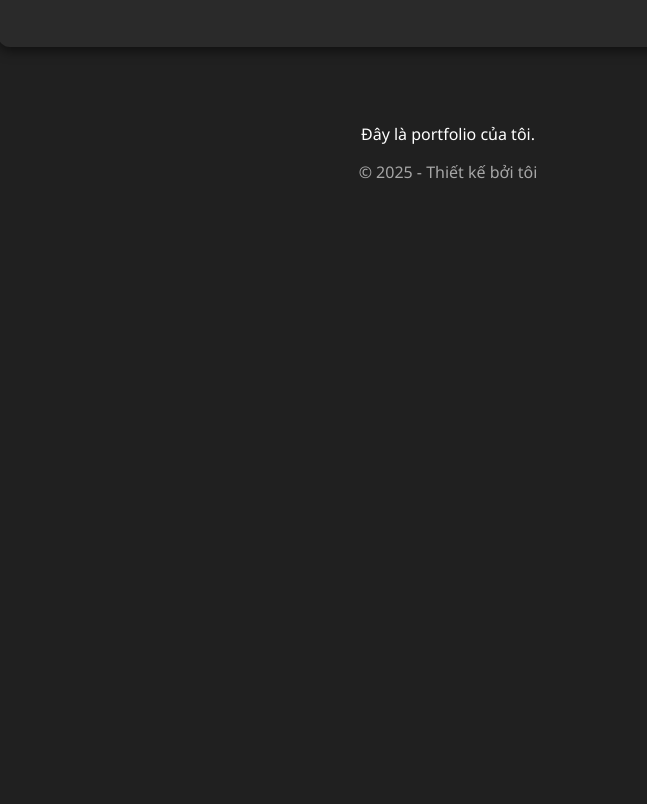
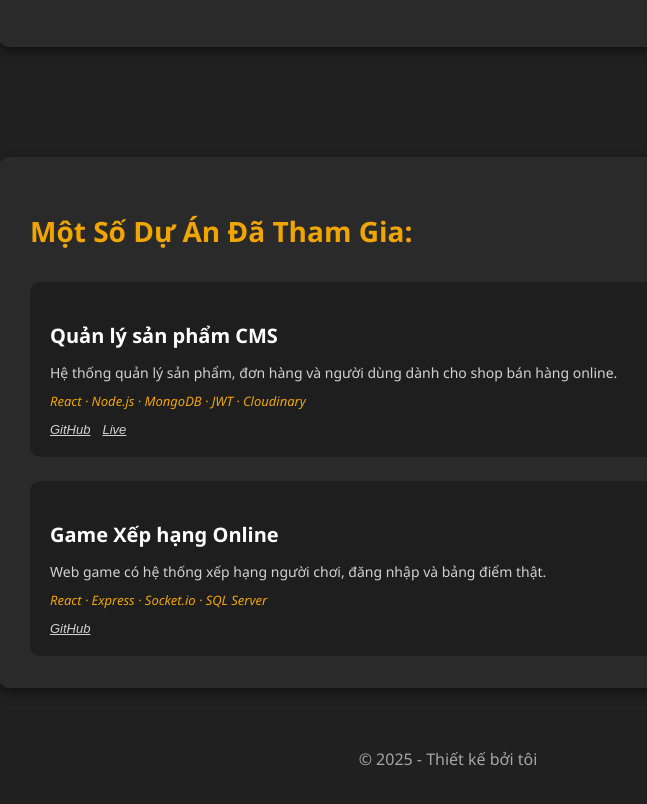
Before and after one commit to trieuhoanggiangww/Portfolio, a React (Create React App) app: page / in a window 1280 px wide. Shown: the part 660-1464 px from the top of the page, without its empty margins (192-839 px from the left). Before the commit the page ends 883 px from the top, so only its background shows below. Built offline with nearby package versions, Linux system fonts and the light colour scheme.

Commit message:
Portfolio half

```diff
--- a/src/App.js
+++ b/src/App.js
@@ -1,15 +1,26 @@
+import React, { useState, useEffect } from 'react'
 import { GlobalStyle, PageWrapper } from './App.styled'
 import About from './components/About/about.component'
 import Menu from './components/Menu/menu.component'
+import Portfolio from './components/Portfolio/portfolio.component'
 
 function App() {
+  const [isSticky, setIsSticky] = useState(false)
+
+  useEffect(() => {
+    const handleScroll = () => {
+      setIsSticky(window.scrollY > 20)
+    }
+    window.addEventListener('scroll', handleScroll)
+    return () => window.removeEventListener('scroll', handleScroll)
+  }, [])
   return (
     <>
       <GlobalStyle />
       <PageWrapper>
-        <Menu />
+        <Menu isSticky={isSticky} />
         <About />
-        <p>Đây là portfolio của tôi.</p>
+        <Portfolio />
         <footer style={{ opacity: 0.6 }}>© 2025 - Thiết kế bởi tôi</footer>
       </PageWrapper>
     </>
--- a/src/components/About/about.component.js
+++ b/src/components/About/about.component.js
@@ -15,7 +15,7 @@ import {
   CopyIcon,
 } from './about.styled'
 import Avatar from '../../assets/img/avatar.jpg'
-import { FaPhoneAlt, FaEnvelope, FaRegCopy, FaCheck } from 'react-icons/fa'
+import { FaRegCopy, FaCheck } from 'react-icons/fa'
 
 function About() {
   const phone = '0362 110 139'
--- a/src/components/About/about.styled.js
+++ b/src/components/About/about.styled.js
@@ -7,6 +7,7 @@ export const AboutSection = styled.section`
   border-radius: 12px;
   box-shadow: 0 4px 12px rgba(0, 0, 0, 0.5);
   margin: 40px auto 60px;
+  margin-top: 100px;
 `
 
 export const AboutContent = styled.div`
--- a/src/components/Menu/menu.component.js
+++ b/src/components/Menu/menu.component.js
@@ -5,16 +5,18 @@ import { FaUserCircle, FaSuitcase, FaPhoneAlt } from 'react-icons/fa'
 function scrollTo(id) {
   const target = document.getElementById(id)
   if (target) {
-    target.scrollIntoView({ behavior: 'smooth' })
-    // console.log(` Scrolled to #${id} thành công`)
-  } else {
-    // console.warn(` Không tìm thấy phần tử với id: ${id}`)
+    const y = target.getBoundingClientRect().top + window.scrollY
+    const offset = -40
+    window.scrollTo({
+      top: y + offset,
+      behavior: 'smooth',
+    })
   }
 }
 
-function Menu() {
+function Menu({ isSticky }) {
   return (
-    <MenuBar>
+    <MenuBar $sticky={isSticky}>
       <MenuItems>
         <MenuItem onClick={() => scrollTo('about')}>
           <FaUserCircle size={15} style={{ marginRight: '8px' }} />
--- a/src/components/Menu/menu.styled.js
+++ b/src/components/Menu/menu.styled.js
@@ -5,12 +5,25 @@ export const MenuBar = styled.nav`
   padding: 0 32px;
   border-radius: 12px;
   box-shadow: 0 4px 12px rgba(0, 0, 0, 0.5);
-
   height: 60px;
   width: 900px;
+
   display: flex;
   align-items: center;
   justify-content: center;
+
+  position: fixed;
+  top: 24px;
+  left: 50%;
+  transform: translateX(-50%);
+  z-index: 999;
+
+  opacity: ${({ $sticky }) => ($sticky ? 0.3 : 1)};
+  transition: opacity 0.3s ease;
+
+  &:hover {
+    opacity: 1;
+  }
 `
 
 export const MenuItems = styled.ul`
--- /dev/null
+++ b/src/components/Portfolio/modal.component.js
@@ -0,0 +1,51 @@
+import React from 'react'
+import styled from 'styled-components'
+
+const ModalOverlay = styled.div`
+  position: fixed;
+  top: 0;
+  left: 0;
+  width: 100vw;
+  height: 100vh;
+  background: rgba(0, 0, 0, 0.4);
+  display: flex;
+  align-items: center;
+  justify-content: center;
+  z-index: 999;
+`
+
+const ModalContent = styled.div`
+  background: #2a2a2a;
+  color: white;
+  padding: 24px;
+  border-radius: 12px;
+  max-width: 400px;
+  text-align: center;
+  box-shadow: 0 8px 24px rgba(0, 0, 0, 0.4);
+`
+
+const Button = styled.button`
+  margin-top: 16px;
+  background: #f0a500;
+  border: none;
+  padding: 8px 16px;
+  font-weight: bold;
+  cursor: pointer;
+  border-radius: 6px;
+  &:hover {
+    opacity: 0.9;
+  }
+`
+
+function Modal({ message, onClose }) {
+  return (
+    <ModalOverlay onClick={onClose}>
+      <ModalContent onClick={(e) => e.stopPropagation()}>
+        <p>{message}</p>
+        <Button onClick={onClose}>Đóng</Button>
+      </ModalContent>
+    </ModalOverlay>
+  )
+}
+
+export default Modal
--- /dev/null
+++ b/src/components/Portfolio/portfolio.component.js
@@ -0,0 +1,83 @@
+import React, { useState } from 'react'
+import {
+  PortfolioSection,
+  PortfolioTitle,
+  ProjectList,
+  ProjectCard,
+  ProjectName,
+  ProjectDescription,
+  ProjectTech,
+  ProjectLinks,
+  ProjectLink,
+} from './portfolio.styled'
+import Modal from './modal.component'
+
+function Portfolio() {
+  const [modalMessage, setModalMessage] = useState('')
+  const [isModalOpen, setIsModalOpen] = useState(false)
+
+  const openModal = (message) => {
+    setModalMessage(message)
+    setIsModalOpen(true)
+  }
+
+  const closeModal = () => {
+    setIsModalOpen(false)
+    setModalMessage('')
+  }
+
+  return (
+    <PortfolioSection id="portfolio">
+      <PortfolioTitle>Một Số Dự Án Đã Tham Gia:</PortfolioTitle>
+      <ProjectList>
+        <ProjectCard>
+          <ProjectName>Quản lý sản phẩm CMS</ProjectName>
+          <ProjectDescription>
+            Hệ thống quản lý sản phẩm, đơn hàng và người dùng dành cho shop bán
+            hàng online.
+          </ProjectDescription>
+          <ProjectTech>
+            React · Node.js · MongoDB · JWT · Cloudinary
+          </ProjectTech>
+          <ProjectLinks>
+            <ProjectLink
+              as="button"
+              onClick={() => openModal('Đây là dự án private.')}
+            >
+              GitHub
+            </ProjectLink>
+            <ProjectLink
+              as="button"
+              onClick={() =>
+                openModal('Dự án sử dụng nội bộ, không có link public.')
+              }
+            >
+              Live
+            </ProjectLink>
+          </ProjectLinks>
+        </ProjectCard>
+
+        <ProjectCard>
+          <ProjectName>Game Xếp hạng Online</ProjectName>
+          <ProjectDescription>
+            Web game có hệ thống xếp hạng người chơi, đăng nhập và bảng điểm
+            thật.
+          </ProjectDescription>
+          <ProjectTech>React · Express · Socket.io · SQL Server</ProjectTech>
+          <ProjectLinks>
+            <ProjectLink
+              as="button"
+              onClick={() => openModal('Dự án này hiện chưa public.')}
+            >
+              GitHub
+            </ProjectLink>
+          </ProjectLinks>
+        </ProjectCard>
+      </ProjectList>
+
+      {isModalOpen && <Modal message={modalMessage} onClose={closeModal} />}
+    </PortfolioSection>
+  )
+}
+
+export default Portfolio
--- /dev/null
+++ b/src/components/Portfolio/portfolio.styled.js
@@ -0,0 +1,85 @@
+import styled from 'styled-components'
+
+export const PortfolioSection = styled.section`
+  width: 900px;
+  margin: 50px auto 60px;
+  padding: 32px;
+  background-color: #2a2a2a;
+  border-radius: 12px;
+  box-shadow: 0 4px 12px rgba(0, 0, 0, 0.5);
+`
+
+export const PortfolioTitle = styled.h2`
+  font-size: 28px;
+  color: #f0a500;
+  margin-bottom: 32px;
+  text-align: left;
+`
+
+export const ProjectList = styled.div`
+  display: flex;
+  flex-direction: column;
+  gap: 24px;
+`
+
+export const ProjectCard = styled.div`
+  background-color: #1e1e1e;
+  padding: 20px;
+  border-radius: 10px;
+  color: #ffffffcc;
+  transition: transform 0.2s;
+
+  &:hover {
+    transform: translateY(-4px);
+  }
+`
+
+export const ProjectName = styled.h3`
+  font-size: 20px;
+  margin-bottom: 8px;
+  color: #fff;
+`
+
+export const ProjectDescription = styled.p`
+  font-size: 14px;
+  margin-bottom: 10px;
+`
+
+export const ProjectTech = styled.div`
+  font-size: 13px;
+  font-style: italic;
+  color: #f0a500;
+  margin-bottom: 12px;
+`
+
+export const ProjectLinks = styled.div`
+  display: flex;
+  gap: 12px;
+`
+
+export const ProjectLink = styled.a`
+  font-size: 13px;
+  color: #ffffffcc;
+  text-decoration: underline;
+  cursor: pointer;
+  background: none;
+  border: none;
+  font-style: italic;
+  text-align: left;
+  display: inline-block;
+  padding: 0;
+  margin: 0;
+  &:hover {
+    color: #f0a500;
+  }
+
+  &.unstyled-button {
+    background: none;
+    border: none;
+    padding: 0;
+    font: inherit;
+    color: inherit;
+    text-align: left;
+    cursor: pointer;
+  }
+`
```
